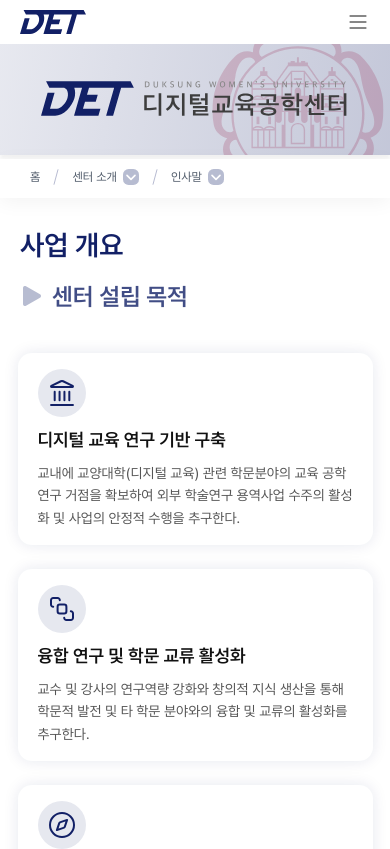
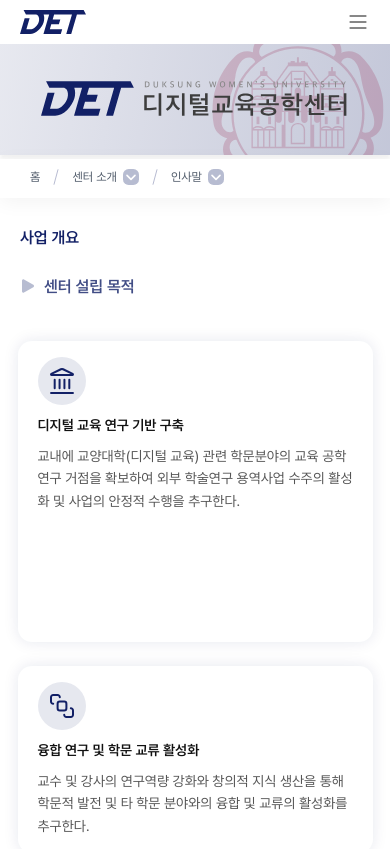
Before and after one commit to DS-DET-LAB/DS-DET-LAB, a React (Vite) app: page /business in a window 390 px wide. Shown: the top 849 px of the page. Built offline with nearby package versions, Linux system fonts and the light colour scheme.

Commit message:
💄 Design: 타이틀 및 반응형 화면 관련 스타일 수정 (#7)
Design: 타이틀 및 반응형 화면 관련 스타일 수정 (#7)

```diff
--- a/src/routes/business/components/BizAccordion.jsx
+++ b/src/routes/business/components/BizAccordion.jsx
@@ -28,7 +28,6 @@
 import { useState } from 'react';
 import * as S from '@business/components/BizAccordionStyle';
 import DownToggle from '@assets/business/downToggle.svg';
-import UpToggle from '@assets/business/upToggle.svg';
 
 function BizAccordion({ items = [] }) {
   const [openMap, setOpenMap] = useState({});
@@ -41,7 +40,7 @@
           <S.Header type="button" onClick={() => toggle(it.id)}>
             <S.Num>{it.id}</S.Num>
             <S.Title>{it.title}</S.Title>
-            <S.Chevron src={openMap[it.id] ? UpToggle : DownToggle} alt="" />
+            <S.Chevron $isOpen={!!openMap[it.id]} src={DownToggle} alt="" />
           </S.Header>
           {!!openMap[it.id] && (
             <S.Body>
--- a/src/routes/business/components/BizAccordionStyle.js
+++ b/src/routes/business/components/BizAccordionStyle.js
@@ -4,16 +4,14 @@
 export const List = styled.div`
   display: flex;
   flex-direction: column;
-
   gap: 30px;
-
   margin: 25px 0 70px;
-
   width: 90%;
 
   @media (min-width: 768px) and (max-width: 899px) {
     width: 100%;
   }
+
   @media (max-width: 767px) {
     margin: 0 0 70px;
     width: 100%;
@@ -74,8 +72,8 @@
   line-height: 1.35;
 
   @media (min-width: 768px) and (max-width: 899px) {
-    font-size: 16px;
   }
+
   @media (max-width: 767px) {
     font-size: 16px;
   }
@@ -84,6 +82,8 @@
 export const Chevron = styled.img`
   margin-left: auto;
   flex-shrink: 0;
+  transition: transform 0.3s ease;
+  transform: ${({ $isOpen }) => ($isOpen ? 'rotate(180deg)' : 'rotate(0deg)')};
 `;
 
 export const Body = styled.div`
@@ -125,14 +125,6 @@
     font-weight: 100;
   }
 
-  @media (min-width: 768px) and (max-width: 899px) {
-    font-size: 14px;
-
-    .weak {
-      font-size: 14px;
-    }
-  }
-
   @media (max-width: 767px) {
     border: none;
     background: transparent;
--- a/src/routes/business/components/ProgramCardStyle.js
+++ b/src/routes/business/components/ProgramCardStyle.js
@@ -16,14 +16,11 @@
 export const Title = styled.h3`
   font-size: 20px;
   font-weight: 700;
-  margin: 0 0 10px;
-
-  @media (min-width: 768px) and (max-width: 899px) {
-    font-size: 16px;
-  }
+  margin: 0 0 7.5px;
 
   @media (max-width: 767px) {
     font-size: 16px;
+    margin: 0 0 7px;
   }
 `;
 
@@ -32,7 +29,7 @@
   color: ${palette.text.body};
 
   @media (min-width: 768px) and (max-width: 899px) {
-    font-size: 14px;
+    font-size: 18px;
   }
 
   @media (max-width: 767px) {
--- a/src/routes/business/components/VisionCardStyle.js
+++ b/src/routes/business/components/VisionCardStyle.js
@@ -3,7 +3,7 @@
 
 export const Card = styled.div`
   width: 240px;
-  height: 269px;
+  height: 242px;
   padding: 35px 30px;
   border-radius: 18px;
   background: ${palette.background.white};
@@ -12,6 +12,10 @@
   flex-direction: column;
   gap: 16px;
   align-items: center;
+
+  &:first-of-type {
+    height: 269px;
+  }
 
   @media (max-width: 767px) {
     width: 90%;
@@ -46,12 +50,8 @@
   color: ${palette.text.primary};
   margin-top: 4px;
 
-  @media (min-width: 768px) and (max-width: 899px) {
-    font-size: 18px;
-  }
-
   @media (max-width: 767px) {
-    font-size: 18px;
+    font-size: 14px;
     margin-top: 0;
   }
 `;
@@ -62,11 +62,6 @@
   line-height: 1.5;
   color: ${palette.text.body};
 
-  @media (min-width: 768px) and (max-width: 899px) {
-    font-size: 16px;
-    line-height: 1.55;
-  }
-
   @media (max-width: 767px) {
     font-size: 14px;
     line-height: 1.6;
--- a/src/routes/business/components/VisionSectionStyle.js
+++ b/src/routes/business/components/VisionSectionStyle.js
@@ -40,10 +40,12 @@
     grid-column: 2;
     grid-row: 1;
   }
+
   & > *:nth-child(2) {
     grid-column: 1;
     grid-row: 2;
   }
+
   & > *:nth-child(3) {
     grid-column: 3;
     grid-row: 2;
--- a/src/routes/center/CenterStyle.js
+++ b/src/routes/center/CenterStyle.js
@@ -3,9 +3,10 @@
 
 export const Wrapper = styled.div`
   display: flex;
-  padding: 150px 0;
+  padding: 192px 0;
   justify-content: center;
   width: 100%;
+
   @media (min-width: 768px) and (max-width: 899px) {
     padding: 70px 0;
   }
@@ -78,19 +79,20 @@
   scroll-margin-top: 100px;
 
   @media (max-width: 767px) {
-    font-size: 28px;
+    font-size: 16px;
     scroll-margin-top: 80px;
-    margin: 0px 0 20px;
-
-    &:nth-of-type(2) {
-      margin: 0px 0 30px;
-    }
+    margin: 0px 0 30px;
   }
 `;
 
 export const TriIcon = styled.img`
   width: 24px;
   height: 24px;
+
+  @media (max-width: 767px) {
+    width: 16px;
+    height: 16px;
+  }
 `;
 
 export const TextBody = styled.p`
@@ -107,6 +109,7 @@
 
 export const Body = styled.div`
   max-width: 90%;
+
   &:nth-of-type(3) {
     margin: 20px 0 70px;
   }
@@ -117,7 +120,6 @@
 
   @media (max-width: 767px) {
     max-width: 100%;
-
     padding: 20px;
     border-radius: 17px;
     border: none;
@@ -133,10 +135,10 @@
   margin: 0 0 30px 10px;
 
   @media (max-width: 767px) {
-    margin: 0 0 17px;
+    margin: 0 0 20px;
 
     &[data-tail='true'] {
-      margin: 0 0 17px 10px;
+      margin: 0 0 20px 10px;
     }
   }
 `;
@@ -153,7 +155,9 @@
   color: ${palette.mainNavy.navy80};
   font-size: 24px;
   font-weight: 600;
+
   @media (max-width: 767px) {
+    font-size: 16px;
     margin: 0;
   }
 `;
@@ -178,7 +182,6 @@
   gap: 25px 20px;
   flex-wrap: wrap;
   margin-bottom: 24px;
-
   justify-content: center;
 
   @media (min-width: 768px) and (max-width: 899px) {
@@ -199,7 +202,6 @@
 
   @media (max-width: 767px) {
     width: 70%;
-    /* width: auto; */
     height: auto;
   }
 `;
@@ -208,6 +210,7 @@
   display: flex;
   align-items: center;
   gap: 13px;
+
   @media (max-width: 767px) {
     margin: 17px 0 39px 0;
   }
@@ -268,7 +271,6 @@
 
   @media (max-width: 767px) {
     width: 100%;
-    /* width: 70%; */
     padding: 57px 0 56px;
 
     display: flex;
@@ -283,7 +285,6 @@
   justify-content: center;
   align-items: center;
   width: fit-content;
-
   border-radius: 20px;
   background: ${palette.mainNavy.navy10};
   margin: 15px 0;
@@ -293,19 +294,28 @@
   color: ${palette.text.secondary};
   font-size: 18px;
   font-weight: 400;
+
+  @media (max-width: 767px) {
+    font-size: 14px;
+  }
 `;
 
 export const MailImg = styled.img`
   width: 24px;
   height: 24px;
+
+  @media (max-width: 767px) {
+    width: 16px;
+    height: 16px;
+  }
 `;
 
 export const PersonalCardWrapper = styled.div`
   display: flex;
   gap: 12px;
   margin: 0 0 60px 0;
+  flex-wrap: wrap;
 
-  flex-wrap: wrap;
   @media (max-width: 767px) {
     flex-direction: column;
     gap: 15px;
--- a/src/routes/center/components/CenterCardStyle.js
+++ b/src/routes/center/components/CenterCardStyle.js
@@ -21,18 +21,18 @@
   align-items: center;
   gap: 20px;
   flex-shrink: 0;
-
   border-radius: 17px;
   background: ${palette.background.white};
   box-shadow: 0 0 15px 0 ${palette.mainNavy.navy10};
 
   @media (max-width: 767px) {
-    width: 80%;
+    width: 100%;
     height: fit-content;
     margin: 0 auto;
     flex-direction: row;
     justify-content: flex-start;
     padding: 15px 30px;
+    box-sizing: border-box;
   }
 `;
 
--- a/src/routes/center/components/PersonalCardStyle.js
+++ b/src/routes/center/components/PersonalCardStyle.js
@@ -7,20 +7,18 @@
   background: ${palette.background.white};
   border-radius: 13px;
   box-shadow: 0 0 15px 0 ${palette.mainNavy.navy10};
-
   width: 240px;
-  padding: 15px;
+  padding: 20px;
   gap: 12px;
 
   @media (min-width: 768px) and (max-width: 899px) {
-    width: 197px;
-    padding: 13px;
+    width: 190px;
   }
 
   @media (max-width: 767px) {
-    width: 83%;
-    padding: 24px;
-    gap: 20px;
+    width: 100%;
+    padding: 16px;
+    box-sizing: border-box;
   }
 `;
 
@@ -34,6 +32,11 @@
   flex-direction: column;
   gap: 8px;
   min-width: 0;
+
+  @media (max-width: 767px) {
+    border-left: 1px solid ${palette.hover.back2};
+    padding: 16px;
+  }
 `;
 
 export const Avatar = styled.img`
@@ -41,11 +44,6 @@
   height: 64px;
   border-radius: 50%;
   object-fit: cover;
-
-  @media (min-width: 768px) and (max-width: 899px) {
-    width: 50px;
-    height: 50px;
-  }
 `;
 
 export const NameRow = styled.div`
@@ -57,13 +55,20 @@
 export const Name = styled.span`
   font-size: 18px;
   font-weight: 500;
+
+  @media (max-width: 899px) {
+    font-size: 14px;
+  }
 `;
 
 export const Role = styled.span`
   color: ${palette.text.secondary};
-
   font-size: 16px;
   font-weight: 400;
+
+  @media (max-width: 899px) {
+    font-size: 14px;
+  }
 `;
 
 export const PhoneRow = styled.div`
@@ -74,13 +79,21 @@
 `;
 
 export const PhoneIcon = styled.img`
-  width: 15px;
-  height: 15px;
+  width: 20px;
+  height: 20px;
+
+  @media (max-width: 899px) {
+    width: 16px;
+    height: 16px;
+  }
 `;
 
 export const PhoneText = styled.span`
   font-size: 16px;
   font-weight: 400;
+  color: ${({ $muted }) => ($muted ? '#8C8F92' : '#000')};
 
-  color: ${({ $muted }) => ($muted ? '#8C8F92' : '#000')};
+  @media (max-width: 899px) {
+    font-size: 14px;
+  }
 `;
```
